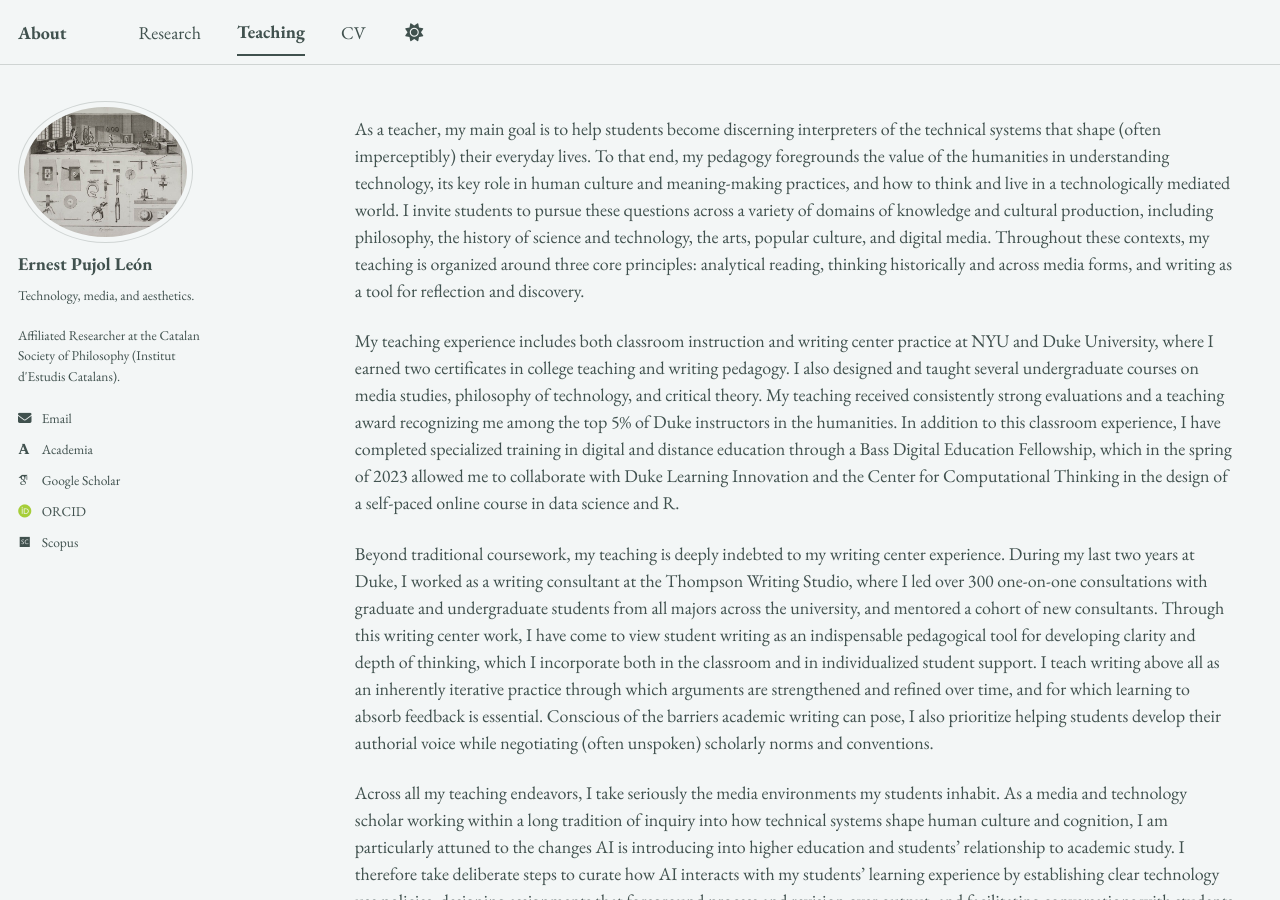
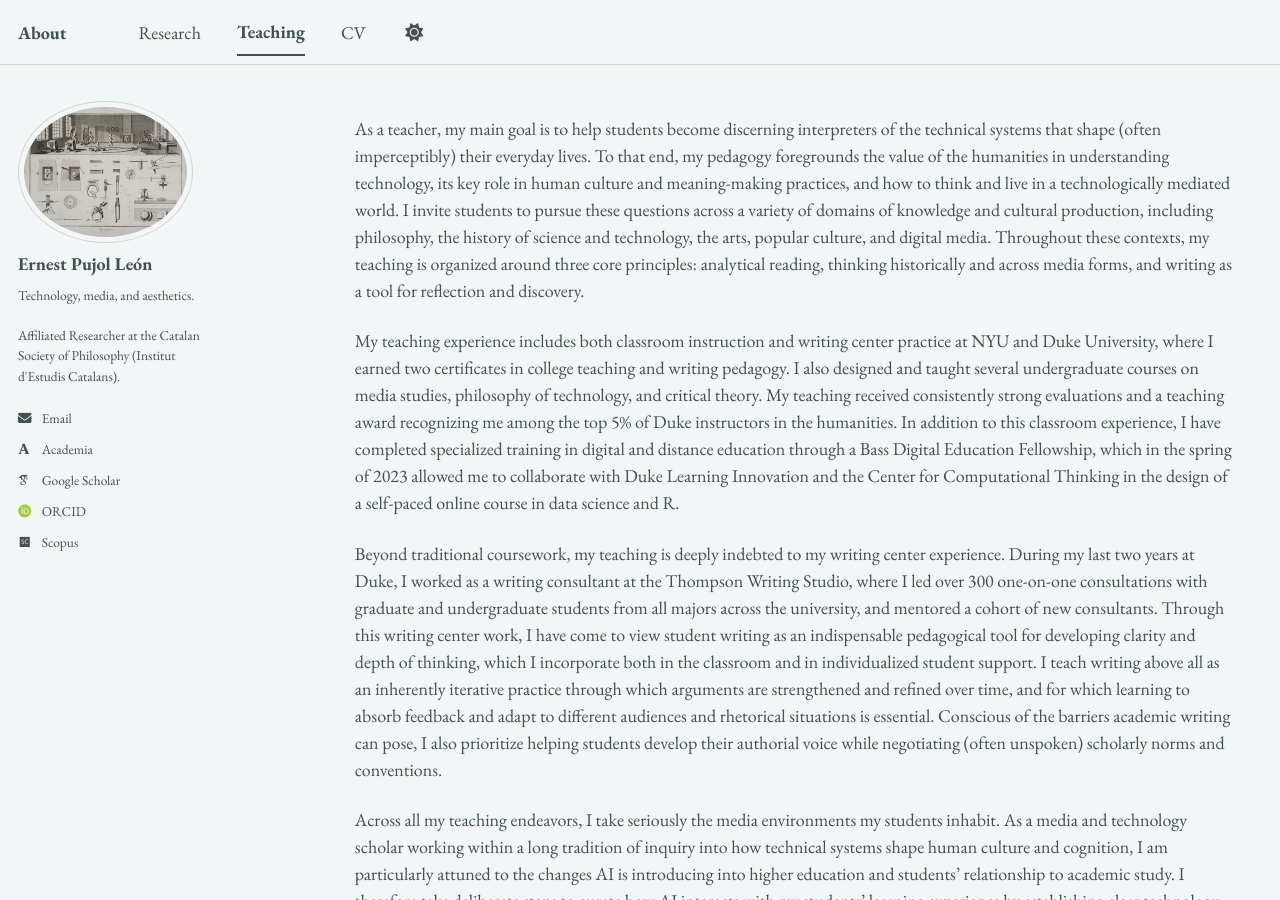
Before and after one commit to epujol90/epujol90.github.io, a Jekyll site: the page built from _pages/teaching.md, in a window 1280 px wide and 900 px high. Built offline with Jekyll 4.4.1, drawn with Linux system fonts in a browser that asks for light colours; some web fonts are replaced; a script bundle is joined from its source files by our own code; library files that are not in the unit come from our copies.

Commit message:
Update teaching.md

```diff
--- a/_pages/teaching.md
+++ b/_pages/teaching.md
@@ -9,7 +9,7 @@ As a teacher, my main goal is to help students become discerning interpreters of
 
 My teaching experience includes both classroom instruction and writing center practice at NYU and Duke University, where I earned two certificates in college teaching and writing pedagogy. I also designed and taught several undergraduate courses on media studies, philosophy of technology, and critical theory. My teaching received consistently strong evaluations and a teaching award recognizing me among the top 5% of Duke instructors in the humanities. In addition to this classroom experience, I have completed specialized training in digital and distance education through a Bass Digital Education Fellowship, which in the spring of 2023 allowed me to collaborate with Duke Learning Innovation and the Center for Computational Thinking in the design of a self-paced online course in data science and R.
 
-Beyond traditional coursework, my teaching is deeply indebted to my writing center experience. During my last two years at Duke, I worked as a writing consultant at the Thompson Writing Studio, where I led over 300 one-on-one consultations with graduate and undergraduate students from all majors across the university, and mentored a cohort of new consultants. Through this writing center work, I have come to view student writing as an indispensable pedagogical tool for developing clarity and depth of thinking, which I incorporate both in the classroom and in individualized student support. I teach writing above all as an inherently iterative practice through which arguments are strengthened and refined over time, and for which learning to absorb feedback is essential. Conscious of the barriers academic writing can pose, I also prioritize helping students develop their authorial voice while negotiating (often unspoken) scholarly norms and conventions.
+Beyond traditional coursework, my teaching is deeply indebted to my writing center experience. During my last two years at Duke, I worked as a writing consultant at the Thompson Writing Studio, where I led over 300 one-on-one consultations with graduate and undergraduate students from all majors across the university, and mentored a cohort of new consultants. Through this writing center work, I have come to view student writing as an indispensable pedagogical tool for developing clarity and depth of thinking, which I incorporate both in the classroom and in individualized student support. I teach writing above all as an inherently iterative practice through which arguments are strengthened and refined over time, and for which learning to absorb feedback and adapt to different audiences and rhetorical situations is essential. Conscious of the barriers academic writing can pose, I also prioritize helping students develop their authorial voice while negotiating (often unspoken) scholarly norms and conventions.
 
 Across all my teaching endeavors, I take seriously the media environments my students inhabit. As a media and technology scholar working within a long tradition of inquiry into how technical systems shape human culture and cognition, I am particularly attuned to the changes AI is introducing into higher education and students’ relationship to academic study. I therefore take deliberate steps to curate how AI interacts with my students’ learning experience by establishing clear technology use policies, designing assignments that foreground process and revision over output, and facilitating conversations with students on the value of taking ownership over one’s intellectual growth. Ultimately, I hope they come to see that our class discussions of technology are not only about the ideas and authors we study, but equally about the ways the technologies ready to hand may or may not serve us as thinkers.
 <br>
```
